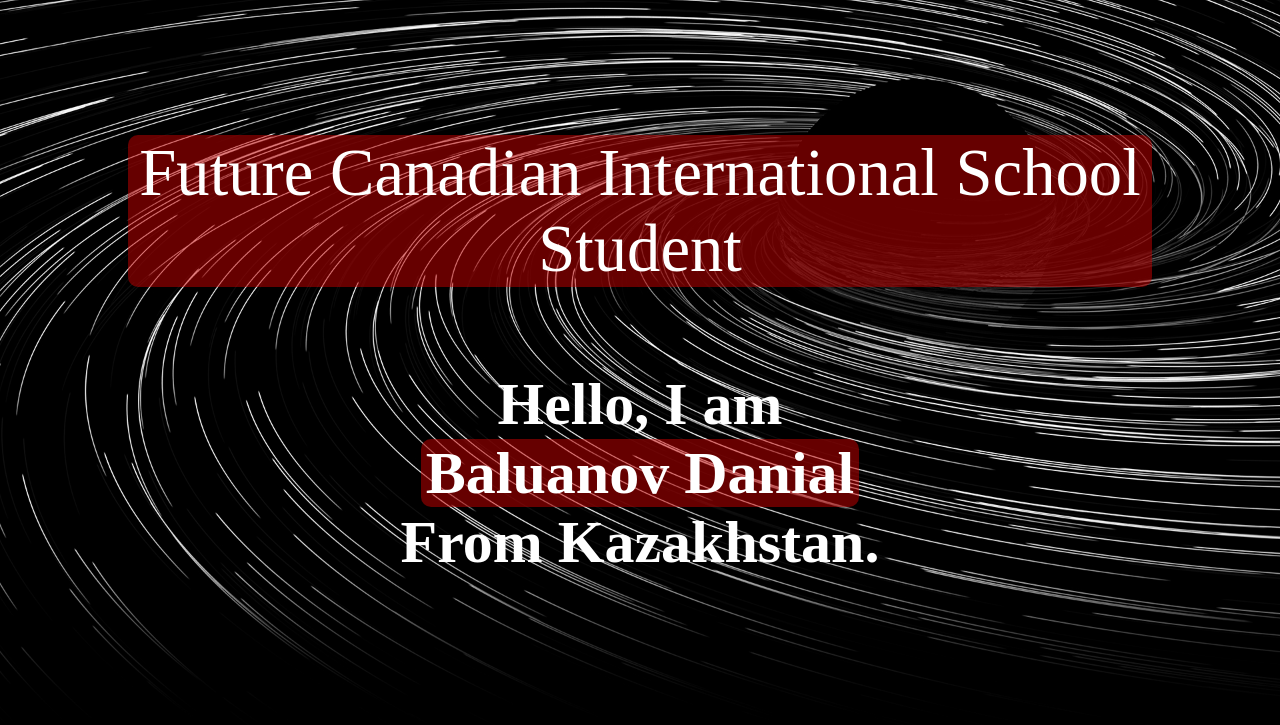
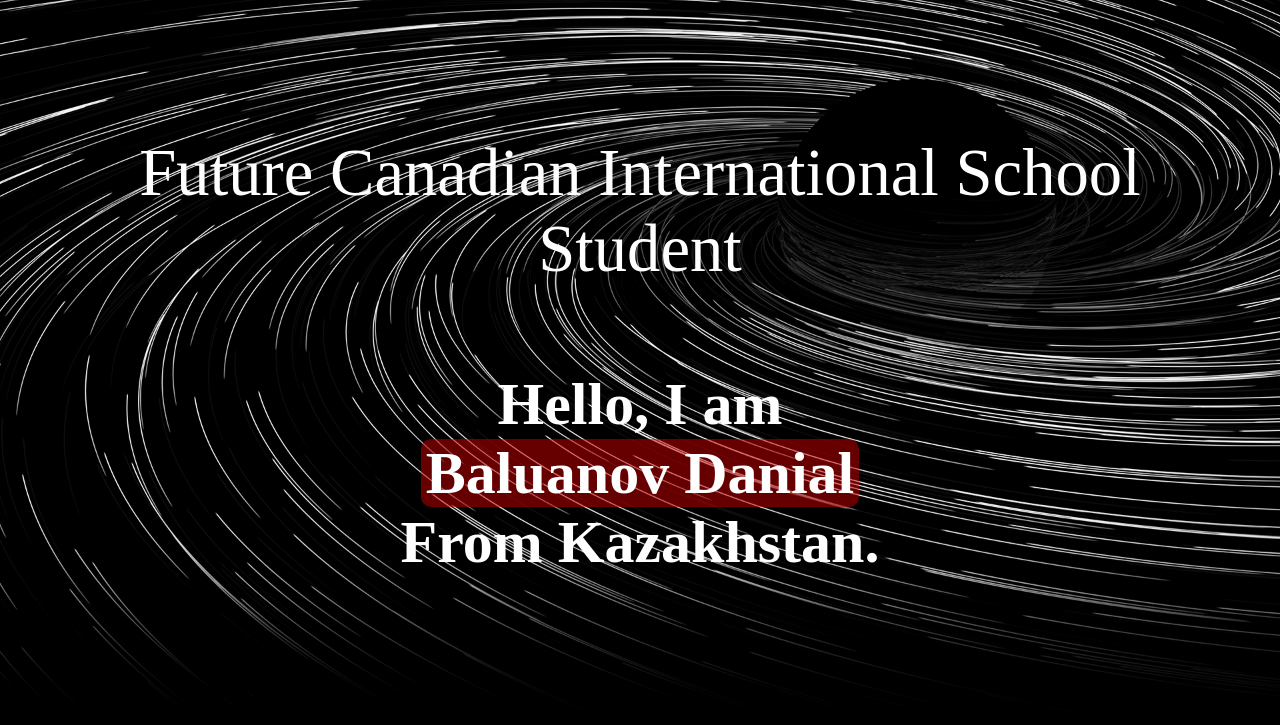
Before and after one commit to OhKazakh/Personal-Portfolio, a plain HTML site: page index.html in a window 1280 px wide. Shown: the part 75-800 px from the top of the page. Drawn offline with Linux system fonts and the light colour scheme.

Commit message:
style.css

```diff
--- a/style.css
+++ b/style.css
@@ -37,8 +37,6 @@ body{
 	display: inline-block;
 	font-size: 50pt;
 	user-select: none;
-    background-color: rgba(204, 0, 0, 0.5);
-    border-radius: 10px;
 }
 nav{
     display: flex;
```
